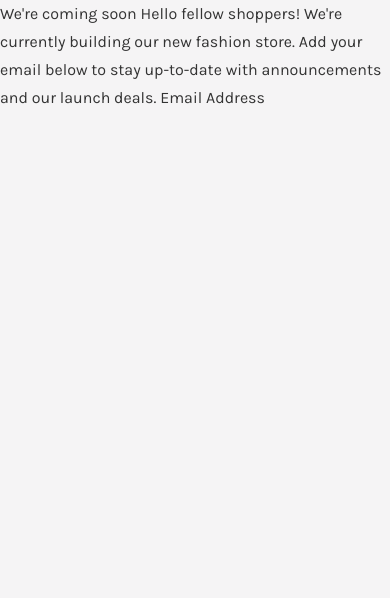
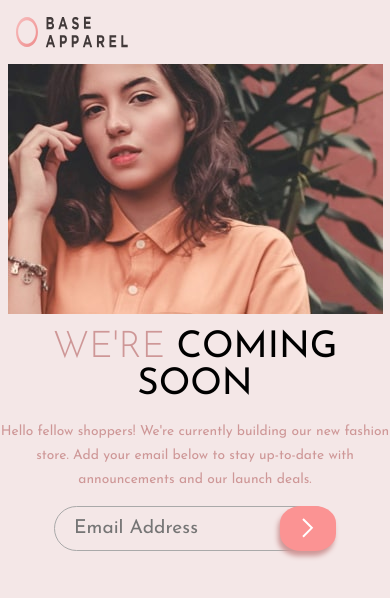
Before and after one commit to Fasunle/base-apparel-comming-soon, a React (Vite) app: page / in a window 390 px wide. Shown: the top 598 px of the page. Built offline with nearby package versions, Linux system fonts and the light colour scheme.

Commit message:
feat: mobile screen UI

```diff
--- a/src/App.tsx
+++ b/src/App.tsx
@@ -1,11 +1,50 @@
 import React from 'react';
+import logo from './assets/logo.svg';
+import arrowIcon from './assets/icon-arrow.svg';
+import heroMobileImage from './assets/hero-mobile.jpg';
+import heroDesktopImage from './assets/hero-desktop.jpg';
 
 const App = () => {
   return (
     <div className='app'>
-      We're coming soon Hello fellow shoppers! We're currently building our new
-      fashion store. Add your email below to stay up-to-date with announcements
-      and our launch deals. Email Address
+      <header className='header'>
+        <nav className='navbar'>
+          <div className='logo'>
+            <img src={logo} alt='Base Apparel' />
+          </div>
+        </nav>
+      </header>
+
+      <main className='content'>
+        <div className='info'>
+          <h1 className='info__header'>
+            We're <span className='coming'>coming soon</span>
+          </h1>
+          <p className='info__description'>
+            Hello fellow shoppers! We're currently building our new fashion
+            store. Add your email below to stay up-to-date with announcements
+            and our launch deals.
+          </p>
+          <div className='email'>
+            <input
+              type='email'
+              name='email'
+              placeholder='Email Address'
+              className='input--email'
+            />
+            <button className='btn btn--subscribe'>
+              <img className='icon' src={arrowIcon} alt='' />
+            </button>
+          </div>
+        </div>
+
+        <div className='hero'>
+          <picture>
+            <source media='(min-width: 40em)' srcSet={heroDesktopImage} />
+            <img src={heroMobileImage} alt='Hero image' />
+          </picture>
+        </div>
+      </main>
     </div>
   );
 };
--- a/src/styles/abstracts/_variables.scss
+++ b/src/styles/abstracts/_variables.scss
@@ -1,9 +1,11 @@
 // colors
-$primary-clr: #f5f4f5;
-$secondary-clr: #95a9c6;
-$accent-clr: #2d2640;
-$footer-clr: lighten(#95a9c6, 27.5%);
-$text-clr: #333;
+$primary-clr: #ce9797;
+$secondary-clr: #f96262;
+$background-clr: #f2e3e3d6;
+$text-clr: #ce9797;
+
+// font-family
+$josefinSans: 'Josefin Sans', sans-serif;
 
 // breakpoints
 $tablet-up: 46.25em;
--- a/src/styles/base/_typography.scss
+++ b/src/styles/base/_typography.scss
@@ -1,8 +1,7 @@
 @use '../abstracts/variables' as *;
 
-// https: //type-scale.com/
-@import url('https://fonts.googleapis.com/css2?family=Karla:wght@400;700&display=swap');
-@import url('https://fonts.googleapis.com/css2?family=DM+Serif+Display&display=swap');
+// https://type-scale.com/
+@import url('https://fonts.googleapis.com/css2?family=Josefin+Sans:wght@300;400;600&display=swap');
 
 html {
   font-size: 100%;
@@ -11,15 +10,11 @@ html {
 /*16px*/
 
 body {
-  background: $primary-clr;
-  font-family: 'Karla', sans-serif;
+  background: $background-clr;
+  font-family: $josefinSans;
   font-weight: 400;
   line-height: 1.75;
   color: $text-clr;
-}
-
-p {
-  margin-bottom: 1rem;
 }
 
 h1,
@@ -27,14 +22,12 @@ h2,
 h3,
 h4,
 h5 {
-  margin: 3rem 0 1.38rem;
-  font-family: 'Karla', sans-serif;
+  font-family: 'Josefin Sans', sans-serif;
   font-weight: 400;
   line-height: 1.3;
 }
 
 h1 {
-  margin-top: 0;
   font-size: 4.209rem;
 }
 
--- a/src/styles/pages/_home.scss
+++ b/src/styles/pages/_home.scss
@@ -1,2 +1,78 @@
 @use '../abstracts/variables' as *;
 @use '../abstracts/mixins' as *;
+
+.app {
+  .header {
+    .logo {
+      padding: 1em;
+
+      img {
+        width: 7rem;
+        height: 2rem;
+      }
+    }
+  }
+
+  .content {
+    display: flex;
+    flex-direction: column-reverse;
+    place-items: center;
+
+    .info {
+      text-align: center;
+
+      &__header {
+        font-size: 2.3rem;
+        line-height: 1;
+        padding: 1rem 0;
+        font-weight: 300;
+        text-transform: uppercase;
+
+        .coming {
+          color: #000;
+          font-weight: 400;
+        }
+      }
+
+      &__description {
+        margin-bottom: 1em;
+        font-size: 0.8625rem;
+      }
+    }
+
+    .email {
+      margin-inline: auto;
+      position: relative;
+      max-width: max-content;
+
+      .btn--subscribe {
+        position: absolute;
+        top: 0;
+        right: 0;
+        width: 3.5rem;
+        height: 100%;
+        margin: auto 0;
+        border-radius: 38%;
+        border: none;
+        background-color: lighten($secondary-clr, 10%);
+        box-shadow: -2px 5px 5px 0px $primary-clr;
+        display: flex;
+
+        .icon {
+          width: unset;
+          min-width: unset;
+          margin: auto;
+        }
+      }
+      input[type='email'] {
+        border-radius: 2em;
+        background-color: transparent;
+        border: 1px solid #a9a9a9;
+        padding: 0.25em 1em;
+        padding-right: 3rem;
+        outline: none;
+        font-size: 1.2rem;
+      }
+    }
+  }
+}
```
